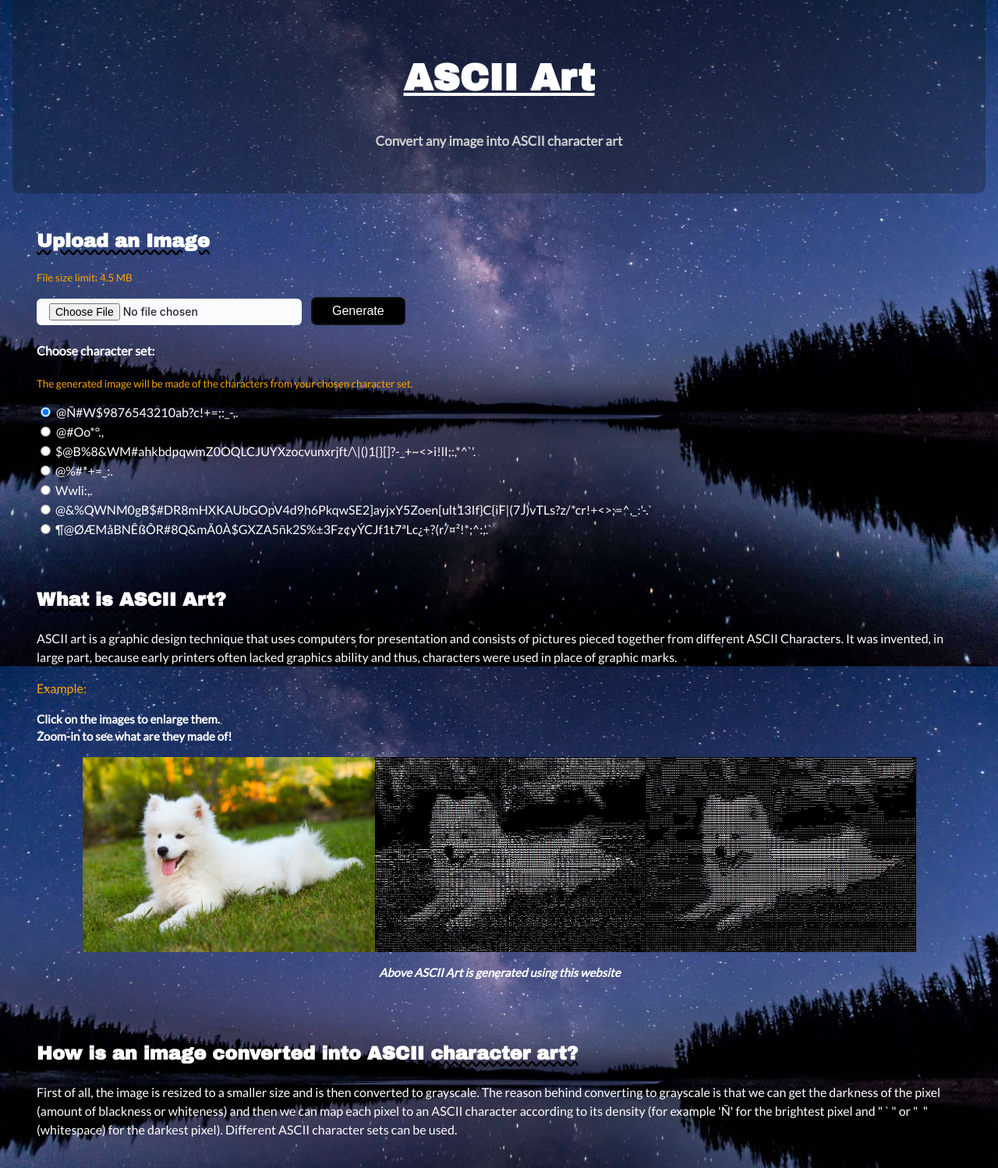
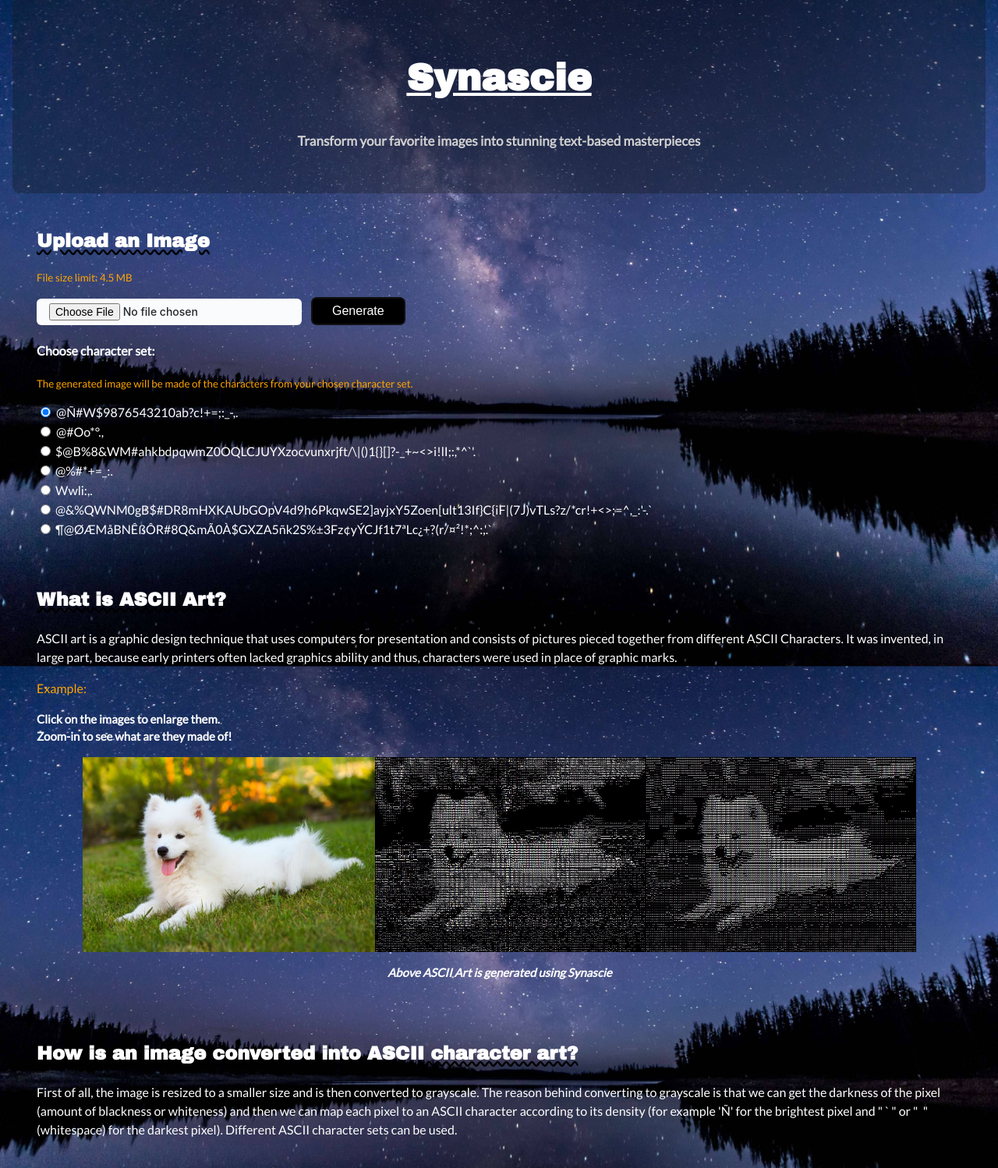
Before and after one commit to AyushShahh/synascie, a Flask app: page / in a window 1280 px wide. Shown: the top 1498 px of the page at 78% size. Run offline with Flask 2, Linux system fonts and the light colour scheme; some libraries are stand-ins or nearby versions.

Commit message:
change name to synascie

```diff
--- a/templates/index.html
+++ b/templates/index.html
@@ -1,7 +1,7 @@
 {% extends "layout.html" %}
 
 {% block title %}
-    ASCII Art
+    Synascie
 {% endblock %}
 
 {% block scripts %}
@@ -12,8 +12,8 @@
 
 {% block main %}
     <div class="header">
-        <h1><u>ASCII Art</u></h1>
-        <h4>Convert any image into ASCII character art</h4>
+        <h1><u>Synascie</u></h1>
+        <h4>Transform your favorite images into stunning text-based masterpieces</h4>
     </div>
 
     <div class="container">
@@ -51,7 +51,7 @@
                     <img data-enlargeable src="/static/asciidog.JPG" height="250">
                     <img data-enlargeable src="/static/asciidog1.JPG" height="250">
                 </div>
-                <h3 class="align"><i>Above ASCII Art is generated using this website</i></h3>
+                <h3 class="align"><i>Above ASCII Art is generated using Synascie</i></h3>
             </p>
         </div>
 
```
Also changed, not shown: README.md, static/site.webmanifest.
